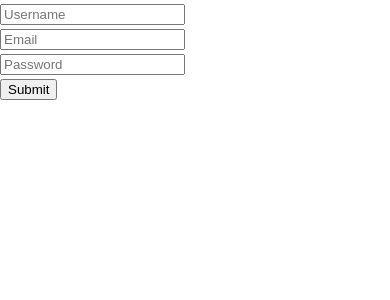
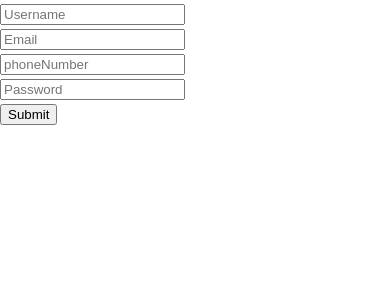
Before and after one commit to mariehposa/E-commerce, a React (Create React App) app in the folder client/: page / in a window 390 px wide. Shown: the top 300 px of the page. Built offline with nearby package versions, Linux system fonts and the light colour scheme.

Commit message:
add phone number to state

```diff
--- a/client/src/components/menuItem/menuForm.js
+++ b/client/src/components/menuItem/menuForm.js
@@ -18,6 +18,7 @@ export default class MenuForm extends Component {
             errors: {
                 username: '',
                 email: '',
+                phoneNumber: '',
                 password: ''
             }
         }
@@ -61,8 +62,12 @@ export default class MenuForm extends Component {
                     { errors.username.length > 0 && <p>{errors.username}</p> }
                 </div>
                 <div>
-                    <input type="email"  name="email" placeholder="Email" onChange={this.handleValidation} />
+                    <input type="email" name="email" placeholder="Email" onChange={this.handleValidation} />
                     { errors.email.length > 0 && <p>{errors.email}</p> }
+                </div>
+                <div>
+                    <input type="number" name="phoneNumber" placeholder="phoneNumber" onChange={this.handleValidation} />
+                    { errors.phoneNumber.length > 0 && <p>{errors.phoneNumber}</p> }
                 </div>
                 <div>
                     <input type="text" name="password" placeholder="Password" onChange={this.handleValidation} />
```
